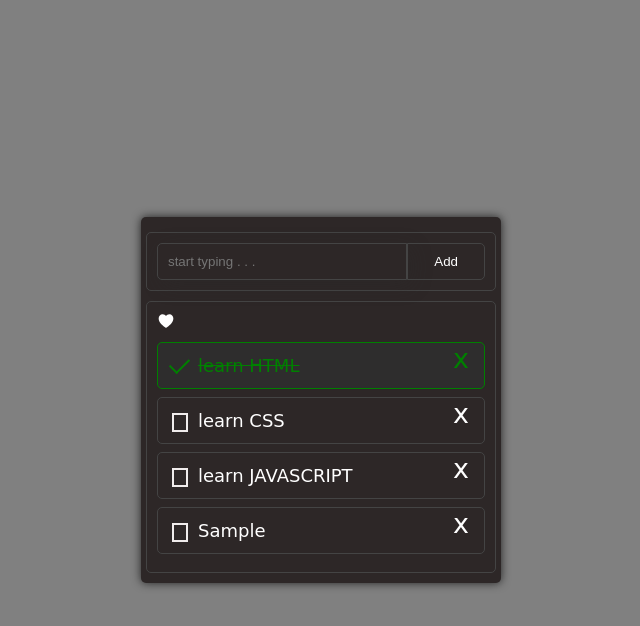
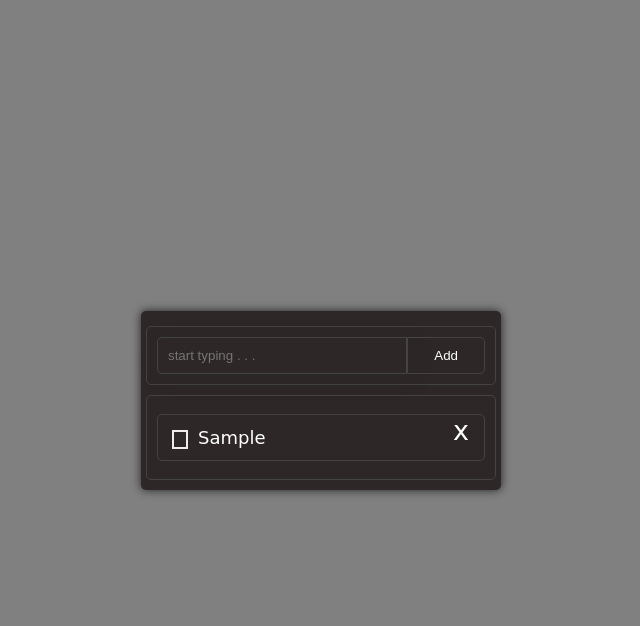
Before and after one commit to Light-royal24/html-todo-list, a plain HTML site: page index.html in a window 1280 px wide. Both pictures are taken after typing "Sample" into the empty fields and a click on the button "Add". Shown: the whole page, without its empty margins (319-959 px from the left). Drawn offline with nearby package versions, Linux system fonts and the light colour scheme; a web font is replaced by a local one.

Commit message:
saved all todo to local storage

```diff
--- a/index.html
+++ b/index.html
@@ -31,6 +31,7 @@
             <div class="add-todo">
               <!-- the input field -->
               <input type="text" id="add" placeholder="start typing . . ." />
+
               <!-- the add btn -->
               <button id="addItem">Add</button>
             </div>
@@ -41,31 +42,13 @@
         <div id="list-items">
           <!-- list item already styled -->
           <div class="list-item">
-            <!-- the white icon -->
-            <ion-icon name="heart" id="img" style="color: white"></ion-icon>
-            <!-- ul for our todo -->
+            <!-- ul for our todos -->
             <ul id="myTodo">
               <!-- 1st li -->
-              <li class="checked">
-                <!--first child the text -->
+              <!-- <li class="checked">
                 <span class="text">learn HTML</span>
-                <!-- last child the remove btn -->
                 <span class="close">x</span>
-              </li>
-              <!-- 2nd li -->
-              <li>
-                <!-- 1st child the text -->
-                <span class="text">learn CSS</span>
-                <!-- last child the btn -->
-                <span class="close">x</span>
-              </li>
-              <!-- 3rd li -->
-              <li>
-                <!-- 1st child the text -->
-                <span class="text">learn JAVASCRIPT</span>
-                <!-- last child the close btn -->
-                <span class="close">x</span>
-              </li>
+              </li> -->
             </ul>
           </div>
         </div>
@@ -80,6 +63,8 @@
       nomodule
       src="https://unpkg.com/ionicons@7.1.0/dist/ionicons/ionicons.js"
     ></script>
+
+    <script src="./load-todos.js"></script>
     <script src="./index.js"></script>
   </body>
 </html>
--- a/index.js
+++ b/index.js
@@ -1,11 +1,17 @@
 const list = document.querySelector(".list-item ul");
 
-// de3lete todo
-
+// Delete todo
 list.addEventListener("click", (e) => {
   if (e.target.className === "close") {
-    const li = e.target.parentNode;
-    list.removeChild(li);
+    const todoID = e.target.dataset.id;
+
+    const allTodos = getSavedTodos();
+    const filteredTodos = allTodos.filter(function (todo) {
+      if (todo.id != todoID) return todo;
+    });
+
+    saveTodos(filteredTodos);
+    displayTodos();
   }
 });
 
@@ -31,39 +37,58 @@ addTodo.addEventListener("submit", (e) => {
 
   // get the input field
   const input = document.querySelector("#add");
+
   // get the value in theinput field
   const inputValue = input.value;
-  // console.log(inputValue);
-
-  // create new element
-  // console.log(input);
-  const li = document.createElement("LI");
-  // console.log(li);
-  const span = document.createElement("span");
-  span.className = "text";
-  // console.log(span);
-  const removeBtn = document.createElement("span");
-  removeBtn.className = "close";
-  // console.log(removeBtn);
-  // append the span created to the li
-  li.appendChild(span);
-  // append the removeBtn created to li
-  li.appendChild(removeBtn);
 
   // if input field is empty
   if (inputValue.trim() == "") {
     // alert pls type in some text
     alert("pls type in some text");
-  } else {
-    // else append li to the list
-    list.appendChild(li);
   }
+
+  // create new element
+  const li = document.createElement("LI");
+
+  const span = document.createElement("span");
+  span.className = "text";
+
+  const removeBtn = document.createElement("span");
+  removeBtn.className = "close";
+
+  // append the span created to the li
+  li.appendChild(span);
+  // append the removeBtn created to li
+  li.appendChild(removeBtn);
 
   // span innerText should be === input field value
   span.innerText = inputValue;
   // removeBtn value should be == x
   removeBtn.innerText = "x";
 
+  // else append li to the list
+  list.appendChild(li);
+
   // clear the input field
   input.value = "";
+
+  storeTodo(inputValue);
 });
+
+function storeTodo(todoText) {
+  const todos = getSavedTodos();
+
+  const newTodo = {
+    id: todos.length + 1,
+    text: todoText,
+    completed: false,
+  };
+
+  // Add new todo to our todos list
+  todos.push(newTodo);
+
+  saveTodos(todos);
+
+  // Run the displayTodos function to display all todos
+  displayTodos();
+}
--- /dev/null
+++ b/load-todos.js
@@ -0,0 +1,34 @@
+// const todos = [];
+
+function getSavedTodos() {
+  // Get the saved list from localStorage
+  const todosStr = localStorage.getItem("all_todos");
+  return JSON.parse(todosStr) || [];
+}
+
+function saveTodos(todos) {
+  // Save todos to local storage
+  const todosStr = JSON.stringify(todos);
+  localStorage.setItem("all_todos", todosStr);
+}
+
+function displayTodos() {
+  const todos = getSavedTodos();
+
+  const todosHTML = todos
+    .map((todo) => {
+      return `
+      <li class="${todo.completed ? "checked" : ""}">
+        <span class="text">${todo.text}</span>
+        <span class="close" data-id="${todo.id}">x</span>
+      </li>
+    `;
+    })
+    .join("");
+
+  document.getElementById("myTodo").innerHTML = todosHTML;
+}
+
+document.addEventListener("DOMContentLoaded", () => {
+  displayTodos();
+});
```
